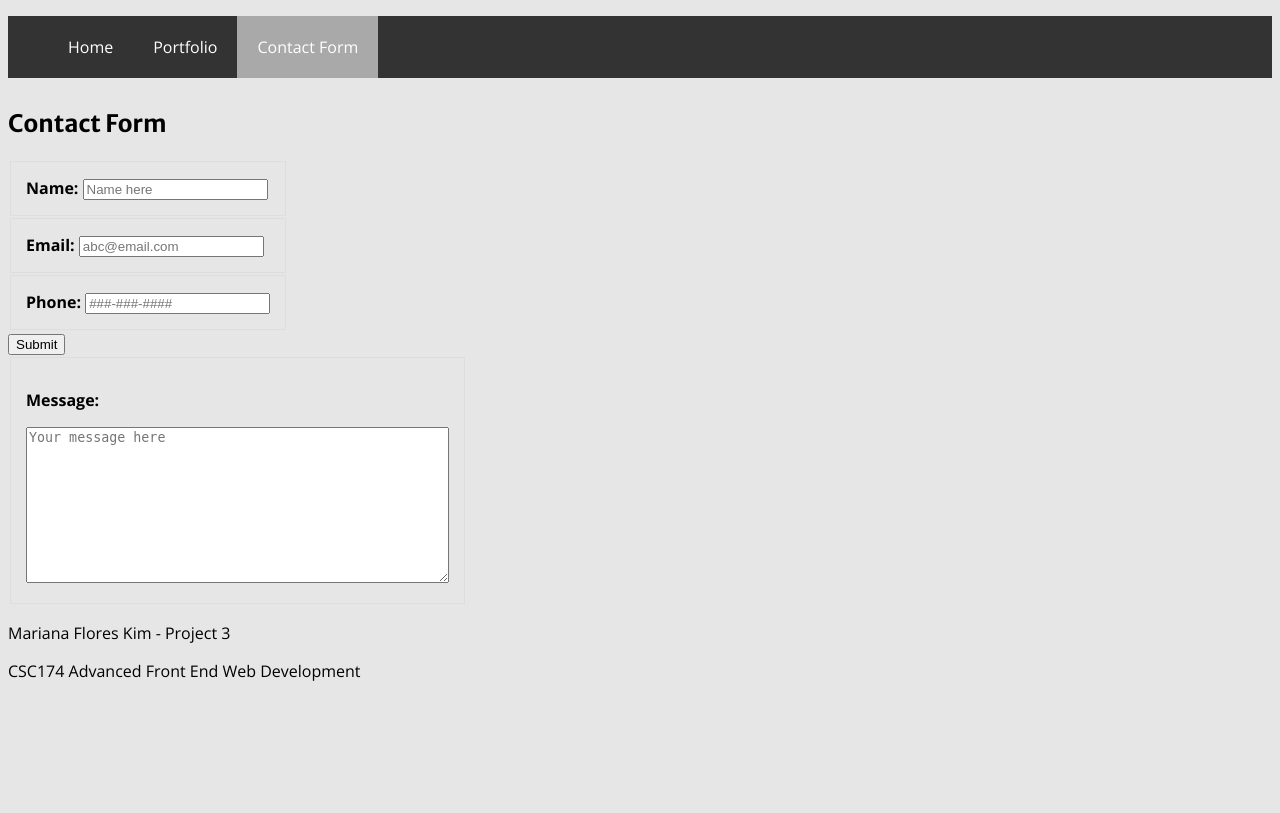
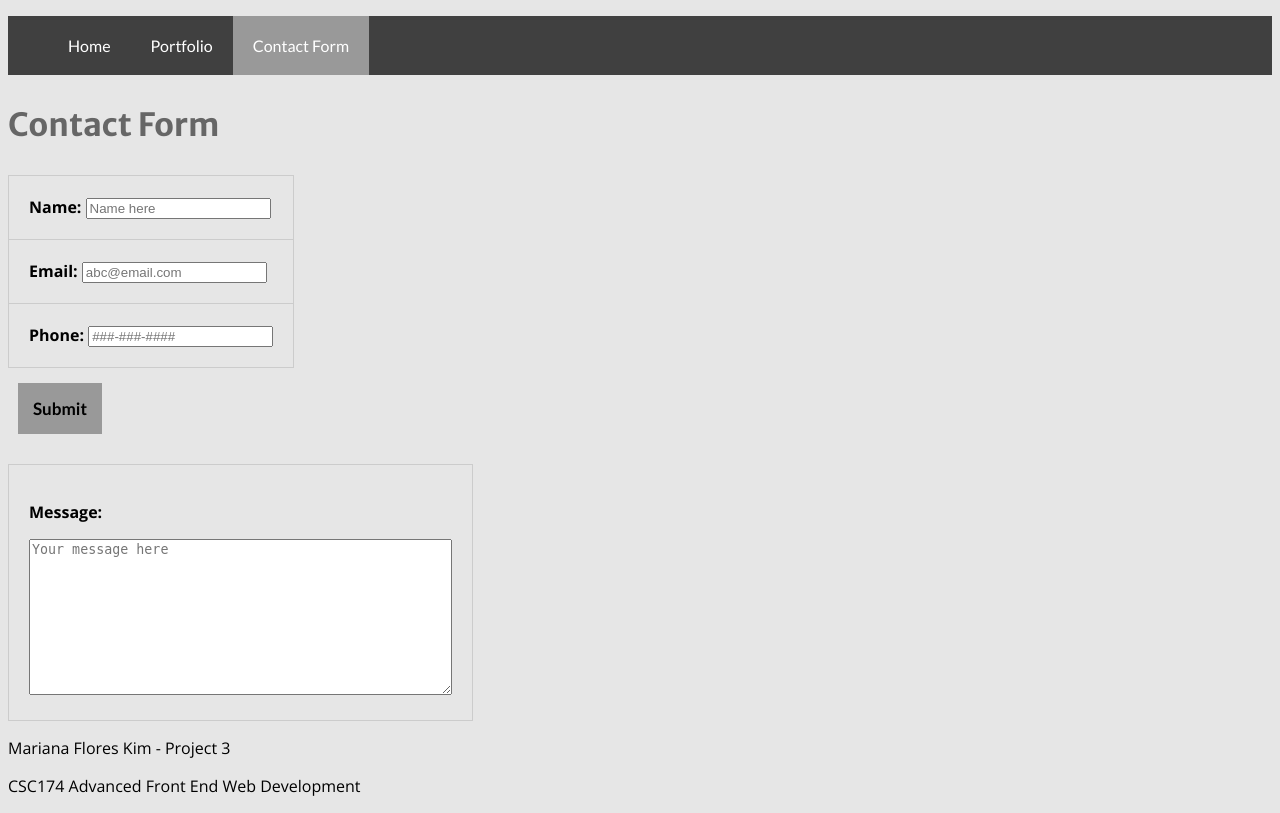
Before and after one commit to marianafk/Project3, a PHP site: page /contact-form.php in a window 1280 px wide. Before the commit the page ends 681 px from the top, so only its background shows below. Run offline with PHP 8.4, Linux system fonts and the light colour scheme.

Commit message:
Changed format of headings

```diff
--- a/css/fonts.css
+++ b/css/fonts.css
@@ -1,5 +1,5 @@
 
-/*Font for poster text */
+/*Font for headings */
 h1 {
 	font-family: 'Merriweather Sans', sans-serif;
 }
@@ -9,7 +9,17 @@ body {
 	font-family: 'Open Sans', sans-serif;
 }
 
-/* Font for poster text */
+/* Font for headings */
 h2 {
 	font-family: 'Merriweather Sans', sans-serif;
 }
+
+/* Font for navigation bar */
+.menu-bar li a {
+	font-family: 'Lato', sans-serif;
+}
+
+/* Font for the buttons */
+.button {
+	font-family: 'Lato', sans-serif;
+}
--- a/css/styles.css
+++ b/css/styles.css
@@ -3,9 +3,18 @@
 	BASE STYLES
 ***************************/
 
+h1 {
+	font-size: 2.5em;
+	color: #404040;
+}
+
+h2 {
+	font-size: 2.0em;
+	color: #666666;
+}
 
 /*Container of whole page */
-.container, .form_container {
+.container {
 	margin: 0 auto;
 	width: 90%;
 	max-width: 960px;
@@ -20,7 +29,7 @@
 	list-style-type: none;
 	margin-bottom: 30px;
 	overflow: hidden;
-	background-color: #333333;
+	background-color: #404040;
 }
 
 .menu-bar li {
@@ -38,24 +47,38 @@
 /* Tables */
 /* For contact form and to display DB information */
 /* Used in contact-form.php and database-read.php */
-.form_container table {
+table {
 	border-collapse: collapse;
 	margin-top: 30px;
 }
 
-.form_container th, td {
-    padding: 15px;
+th, td {
+    padding: 20px;
     text-align: left;
-    border: 1px solid #ddd;
+    border: 1px solid #cccccc;
     border-collapse: collapse;
 }
 
-.form_container td, tr {
+td, tr {
 	font-weight: bold;
 }
 
 body {
 	background-color: #e6e6e6;
+}
+
+.button {
+	background-color: #999999;
+	border: none;
+	color: black;
+	padding: 15px;
+	text-align: center;
+	text-decoration: none;
+	font-weight: bold;
+	cursor: pointer;
+	font-size: 17px;
+	margin-top: 15px;
+	margin-left: 10px;
 }
 
 /*************************
@@ -70,6 +93,6 @@ body {
 
 /* Current page in nav bar */
 .active {
-	background-color: darkgray;
+	background-color: #999999;
 	color: white;
 }
```
